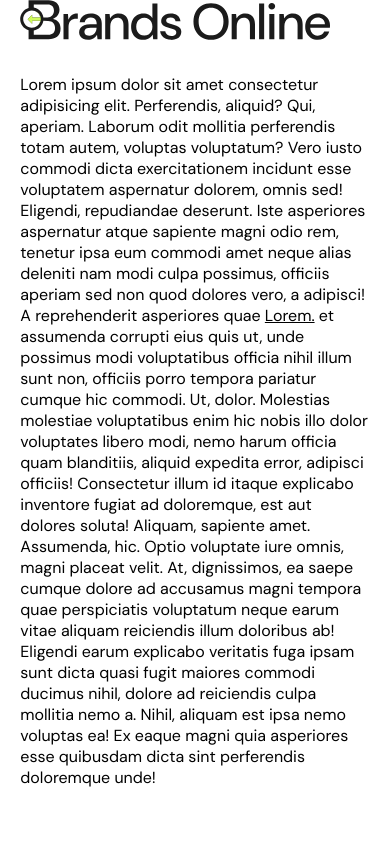
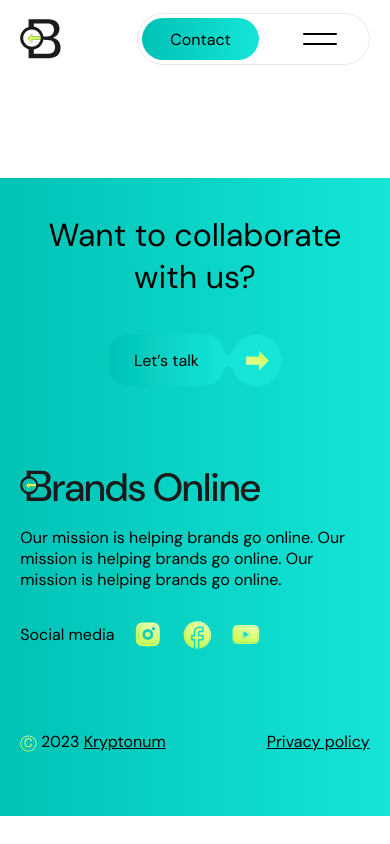
Before and after one commit to KryptonumDev/brands-online, a Next.js app in the folder next.js/: page / in a window 390 px wide. Shown: the top 844 px of the page. Built offline with nearby package versions, Linux system fonts and the light colour scheme.

Commit message:
added Nav

```diff
--- a/next.js/app/layout.js
+++ b/next.js/app/layout.js
@@ -24,7 +24,9 @@ export default function RootLayout({ children }) {
     <html lang="pl">
       <body className={`${Lato.className}`}>
         <Nav />
-        {children}
+        <main id="main">
+          {children}
+        </main>
         <Footer />
       </body>
     </html>
--- a/next.js/app/page.js
+++ b/next.js/app/page.js
@@ -1,5 +1,3 @@
-import Button from "@/components/atoms/Button"
-import Link from "@/components/atoms/Link"
 import Fetch from "@/utils/fetchData"
 
 // export const runtime = 'edge'
@@ -10,9 +8,9 @@ const IndexPage = async () => {
   // }}} = await getData();
 
   return (
-    <main>
-      <p>Lorem ipsum dolor sit amet consectetur adipisicing elit. Perferendis, aliquid? Qui, aperiam. Laborum odit mollitia perferendis totam autem, voluptas voluptatum? Vero iusto commodi dicta exercitationem incidunt esse voluptatem aspernatur dolorem, omnis sed! Eligendi, repudiandae deserunt. Iste asperiores aspernatur atque sapiente magni odio rem, tenetur ipsa eum commodi amet neque alias deleniti nam modi culpa possimus, officiis aperiam sed non quod dolores vero, a adipisci! A reprehenderit asperiores quae <Link href="">Lorem.</Link> et assumenda corrupti eius quis ut, unde possimus modi voluptatibus officia nihil illum sunt non, officiis porro tempora pariatur cumque hic commodi. Ut, dolor. Molestias molestiae voluptatibus enim hic nobis illo dolor voluptates libero modi, nemo harum officia quam blanditiis, aliquid expedita error, adipisci officiis! Consectetur illum id itaque explicabo inventore fugiat ad doloremque, est aut dolores soluta! Aliquam, sapiente amet. Assumenda, hic. Optio voluptate iure omnis, magni placeat velit. At, dignissimos, ea saepe cumque dolore ad accusamus magni tempora quae perspiciatis voluptatum neque earum vitae aliquam reiciendis illum doloribus ab! Eligendi earum explicabo veritatis fuga ipsam sunt dicta quasi fugit maiores commodi ducimus nihil, dolore ad reiciendis culpa mollitia nemo a. Nihil, aliquam est ipsa nemo voluptas ea! Ex eaque magni quia asperiores esse quibusdam dicta sint perferendis doloremque unde!</p>
-    </main>
+    <>
+
+    </>
   )
 }
 
--- a/next.js/src/components/atoms/Button/index.js
+++ b/next.js/src/components/atoms/Button/index.js
@@ -26,7 +26,11 @@ const Button = ({ data, theme = 'primary', variant="normal", children, href, cla
                 {children}
               </span>
               {theme === 'primary' && (
-                <><Arrow /><Gooey /></>
+                <>
+                  <Icon.connector />
+                  <Icon.arrow />
+                  <Gooey />
+                </>
               )}
             </a>
           </div>
@@ -37,7 +41,11 @@ const Button = ({ data, theme = 'primary', variant="normal", children, href, cla
                 {children}
               </span>
               {theme === 'primary' && (
-                <><Arrow /><Gooey /></>
+                <>
+                  <Icon.connector />
+                  <Icon.arrow />
+                  <Gooey />
+                </>
               )}
             </Link>
           </div>
@@ -49,7 +57,11 @@ const Button = ({ data, theme = 'primary', variant="normal", children, href, cla
             {children}
           </span>
           {theme === 'primary' && (
-            <><Arrow /><Gooey /></>
+            <>
+              <Icon.connector />
+              <Icon.arrow />
+              <Gooey />
+            </>
           )}
         </button>
       </div>
@@ -57,7 +69,16 @@ const Button = ({ data, theme = 'primary', variant="normal", children, href, cla
   )
 };
 
-const Arrow = () => (
+const Icon = {
+  "connector": () => (
+    <svg xmlns='http://www.w3.org/2000/svg' width='10' height='27' fill='none' className={styles.connector}>
+      <path
+        fill='#14E5D7'
+        d='M.125 26.454V.312c.719 9.844 7.344 8.583 9 3.907v17.625c-4.485-6.479-8.985.032-9 4.61v.046-.046z'
+      ></path>
+    </svg>
+  ),
+  "arrow": () => (
     <svg xmlns='http://www.w3.org/2000/svg' width='51' height='53' fill='none' className={styles.arrow}>
       <rect width='51' height='52' y='0.566' fill='#14E5D7' rx='25.5'></rect>
       <path
@@ -80,7 +101,7 @@ const Arrow = () => (
       </defs>
     </svg>
   )
-
+}
 const Gooey = () => (
   <svg
     xmlns='http://www.w3.org/2000/svg'
--- a/next.js/src/components/atoms/Button/styles.module.scss
+++ b/next.js/src/components/atoms/Button/styles.module.scss
@@ -1,7 +1,7 @@
 .wrapper {
   a {
+    --btn-color: #14E5D7;
     &[data-theme="primary"] {
-      --btn-color: #14E5D7;
       display: inline-flex;
       align-items: center;
       height: 52px;
@@ -37,6 +37,9 @@
           transform: scale(1.05);
         }
       }
+      .connector {
+        margin: 0 -2px;
+      }
       .arrow {
         transition: transform .4s;
         z-index: 2;
--- a/next.js/src/components/organisms/Nav/index.js
+++ b/next.js/src/components/organisms/Nav/index.js
@@ -1,16 +1,99 @@
+'use client';
+import { useState } from 'react';
 import Link from 'next/link';
 import styles from './styles.module.scss';
 import { Logo } from '@/components/atoms/Icons';
+import Button from '@/components/atoms/Button';
+import { motion } from 'framer-motion';
+
+const links = [
+  {
+    name: 'About',
+    href: '/about',
+    asButton: false,
+  },
+  {
+    name: 'Services',
+    href: '/services',
+    asButton: false,
+  },
+  {
+    name: 'Clients',
+    href: '/clients',
+    asButton: false,
+  },
+  {
+    name: 'Contact',
+    href: '/contact',
+    asButton: true,
+  },
+]
+
+const splitWordIntoLetters = (word) => (
+  Array.from({ length: 2 }, (_, i) => (
+    <div key={i} aria-hidden={i === 1}>
+      {word.split('').map((letter, letterIndex) => (
+        <span key={letterIndex} className={styles.letter}>
+          {letter}
+        </span>
+      ))}
+    </div>
+  ))
+);
 
 const Nav = () => {
+  const [ navOpened, setNavOpened ] = useState(false);
   return (
-    <nav className={styles.wrapper}>
-      <div className="max-width">
-        <Link href='/' aria-label='Strona główna'>
-          <Logo />
-        </Link>
-      </div>
-    </nav>
+    <>
+      <a href="#main" className={styles.skipToMainContent}>Skip to main content</a>
+      <header className={styles.wrapper} aria-expanded={navOpened}>
+        <div className="max-width">
+          <Link href='/' aria-label='Strona główna' className={styles.logo}>
+            <Logo />
+          </Link>
+          <nav className={styles.nav}>
+            <ul>
+              {links.map(({ name, href, asButton }, i) => (
+                <li key={i} className={!asButton ? styles.animatedItem : ''}>
+                  {!asButton ? (
+                      <Link href={href}>
+                        {splitWordIntoLetters(name)}
+                      </Link>
+                  ) : (
+                    <Button theme='secondary' href={href}>{name}</Button>
+                  )}
+                </li>
+              ))}
+              <li className={styles.navToggle}>
+                <button
+                  onClick={() => setNavOpened(!navOpened)}
+                  aria-label={`${navOpened ? 'Hide' : 'Show' } navigation`}
+                ><span></span><span></span></button>
+              </li>
+            </ul>
+          </nav>
+          <motion.nav
+            className={styles.mobileNav}
+            initial={{ height: 0 }}
+            animate={{ height: navOpened ? 'auto' : 0 }}
+            transition={{ duration: .8, ease: [ 0.65, 0, 0.05, 1 ] }}
+          >
+            <ul>
+              {links.map(({ name, href, asButton }, i) => (
+                !asButton && (
+                  <li key={i} className={styles.animatedItem}>
+                    <Link href={href}>
+                      {splitWordIntoLetters(name)}
+                    </Link>
+                  </li>
+                )
+              ))}
+            </ul>
+          </motion.nav>
+          <div className={styles.overlay} aria-hidden="true" onClick={() => setNavOpened(false)}></div>
+        </div>
+      </header>
+    </>
   );
 }
 
--- a/next.js/src/components/organisms/Nav/styles.module.scss
+++ b/next.js/src/components/organisms/Nav/styles.module.scss
@@ -0,0 +1,164 @@
+.wrapper {
+  position: sticky;
+  top: 0;
+  height: clamp(58px, calc(64vw/7.68), 64px);
+  padding-top: clamp(20px, calc(28vw/7.68), 36px);
+  z-index: 9;
+  .logo {
+    svg {
+      @media (max-width: 749px){
+        width: 42px;
+      }
+    }
+  }
+  > div {
+    display: flex;
+    align-items: center;
+    justify-content: space-between;
+  }
+  .nav {
+    ul {
+      list-style-type: none;
+      display: flex;
+      gap: 16px;
+      align-items: center;
+      background-color: rgba(255,255,255,.8);
+      border: 1px solid var(--neutral-300);
+      border-radius: 64px;
+      backdrop-filter: blur(4px);
+      padding: 4px;
+    }
+    .navToggle {
+      display: none;
+    }
+  }
+  .nav,
+  .mobileNav {
+    .animatedItem a {
+      line-height: 1.3em;
+      height: 1.3em;
+      padding: 0 clamp(16px, calc(24vw/7.68), 28px);
+      display: block;
+      overflow: hidden;
+      &:hover {
+        .letter {
+          transform: translateY(-100%);
+        }
+      }
+      .letter {
+        display: inline-block;
+        transition: transform .8s var(--easing);
+        $delay-increment: 0.02s;
+        @for $i from 1 through 10 {
+          &:nth-child(#{$i}) {
+            transition-delay: ($i - 1) * $delay-increment;
+          }
+        }
+      }
+    }
+  }
+  .mobileNav, .overlay {
+    display: none;
+  }
+  @media (max-width: 999px){
+    .nav {
+      .animatedItem {
+        display: none;
+      }
+      .navToggle {
+        display: block;
+        button {
+          display: grid;
+          gap: 8px;
+          padding: 15px 28px;
+          span {
+            display: block;
+            width: 34px;
+            height: 2px;
+            border-radius: 4px;
+            background-color: #000;
+            transition: transform .8s var(--easing);
+          }
+          &:hover {
+            span:nth-child(1){
+              transform: translateY(-1px);
+            }
+            span:nth-child(2){
+              transform: translateY(1px);
+            }
+          }
+        }
+      }
+    }
+    .mobileNav {
+      display: block;
+      position: absolute;
+      left: 0;
+      top: 0;
+      width: 100%;
+      z-index: -1;
+      background-color: rgba(255, 255, 255, .95);
+      backdrop-filter: blur(4px);
+      border-bottom-left-radius: 20px;
+      border-bottom-right-radius: 20px;
+      overflow: hidden;
+      font-size: clamp(18px, calc(20vw/7.68), 20px);
+      ul {
+        width: 100%;
+        margin-top: calc(clamp(58px, calc(64vw/7.68), 64px) + clamp(20px, calc(28vw/7.68), 36px));
+        padding: 48px var(--pageMargin) 34px;
+        display: flex;
+        flex-wrap: wrap;
+        gap: 16px 8px;
+        list-style-type: none;
+        justify-content: center;
+        align-items: center;
+      }
+    }
+    .overlay {
+      display: block;
+      position: absolute;
+      inset: 0;
+      width: 100%;
+      height: 100vh;
+      background: linear-gradient(rgba(0,0,0,.62), rgba(0,0,0,.38));
+      z-index: -2;
+      opacity: 0;
+      pointer-events: none;
+      transition: opacity .8s var(--easing);
+    }
+    &[aria-expanded="true"]{
+      .nav .navToggle button {
+        span:nth-child(1){
+          transform: translateY(5px) rotate(-135deg);
+        }
+        span:nth-child(2){
+          transform: translateY(-5px) rotate(135deg);
+        }
+      }
+      .overlay {
+        opacity: 1;
+        pointer-events: auto;
+      }
+    }
+  }
+}
+
+.skipToMainContent {
+  z-index: 10;
+  opacity: 0;
+  pointer-events: none;
+  position: fixed;
+  left: 13px;
+  top: 13px;
+  padding: 13px;
+  background-color: rgba(255,255,255,.8);
+  border: 1px solid var(--neutral-300);
+  border-radius: 64px;
+  backdrop-filter: blur(8px);
+  overflow: hidden;
+  &:focus-visible {
+    opacity: 1;
+    pointer-events: auto;
+  }
+}
--- a/next.js/src/global/global.scss
+++ b/next.js/src/global/global.scss
@@ -41,6 +41,8 @@
   --error-700: #990000;
   --error-800: #660000;
   --error-900: #330000;
+
+  --easing: cubic-bezier(.65, 0, .05, 1);
 
   --pageMargin: clamp(16px, calc(40vw/7.68), 40px);
   @media (max-width: 899px) and (min-width: 649px) {
```
Also changed, not shown: next.js/src/components/organisms/Footer/index.js (+13 -13 lines), next.js/src/components/atoms/Icons.js. Lines whose indentation alone changed are shown as unchanged.
